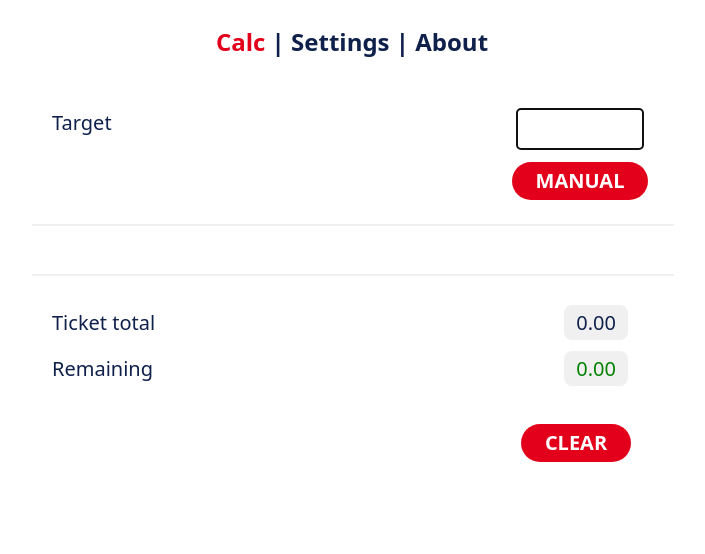
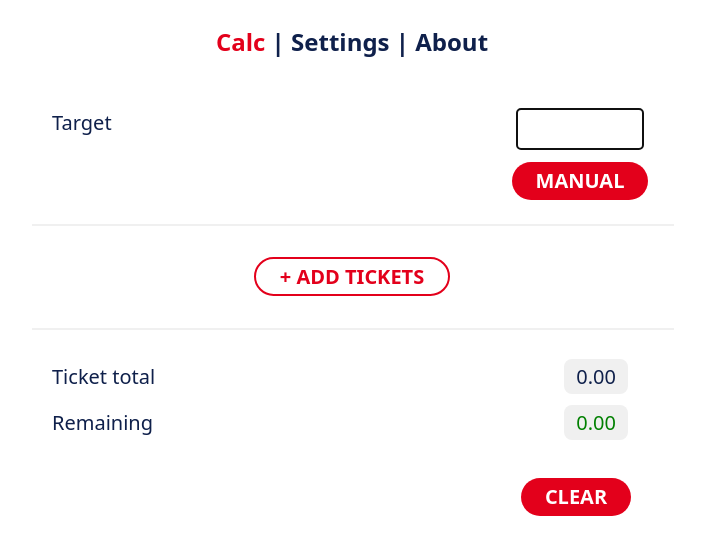
Before and after one commit to Djuuu/ticket-calc, a Vue app: page / in a window 1280 px wide. Shown: the top 554 px of the page, without its empty margins (288-993 px from the left). Built offline with nearby package versions, Linux system fonts and the light colour scheme.

Commit message:
"Add tickets" btn button link when empty

```diff
--- a/src/views/Calc.vue
+++ b/src/views/Calc.vue
@@ -40,6 +40,13 @@
         <hr>
 
         <div class="f-col">
+
+            <div class="w-full text-center my-3" v-if="ticketQuantities.length === 0">
+                <router-link to="/settings" class="btn btn-primary-reverse border-2 border-primary">
+                    + Add tickets
+                </router-link>
+            </div>
+
             <div class="f-row my-2" v-for="(ticketQuantity, index) in ticketQuantities" :key="index">
                 <span class="col-start f-row">
                     <span class="flex-grow"> {{ ticketQuantity.ticket.name }} </span>
```
